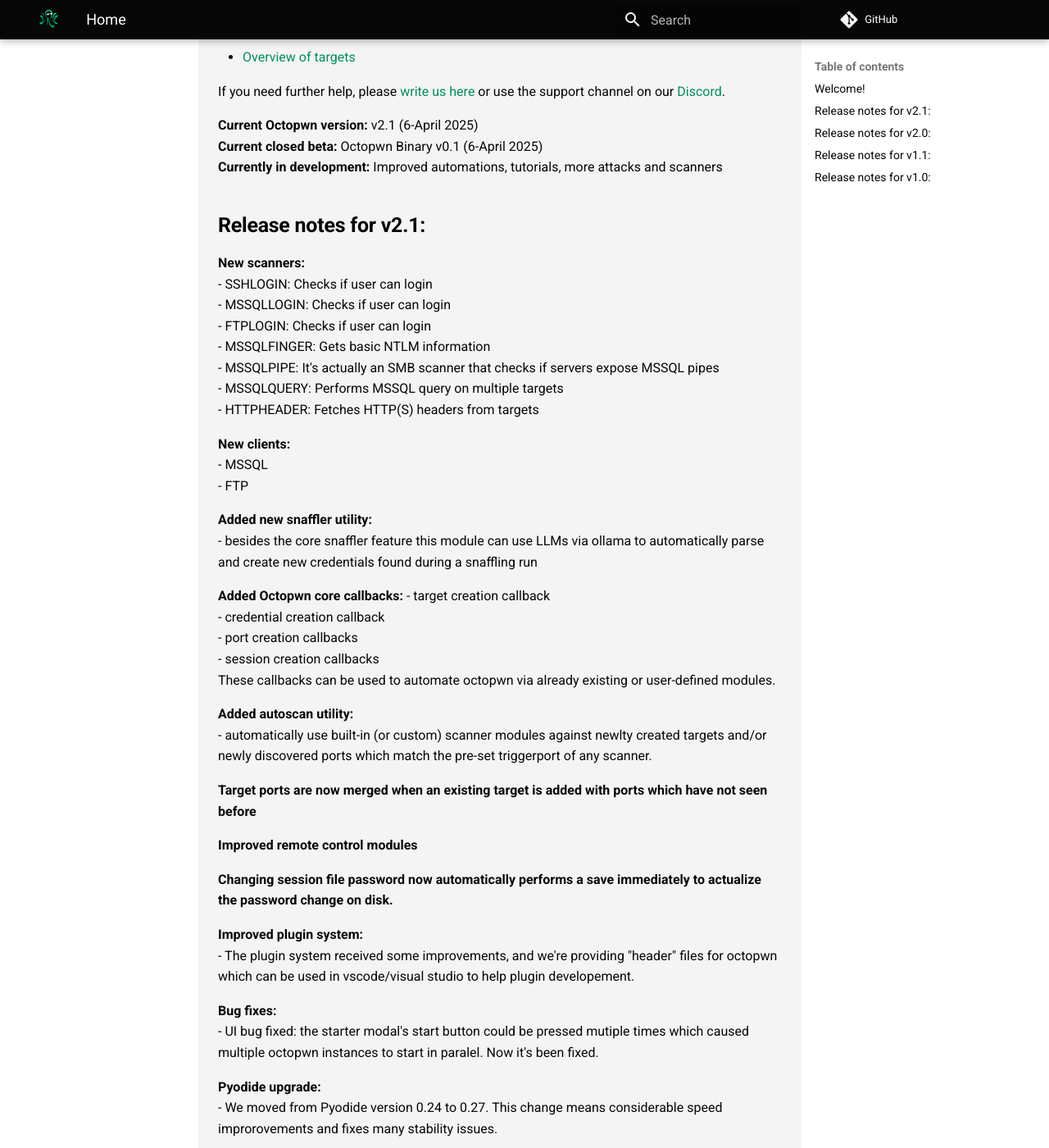
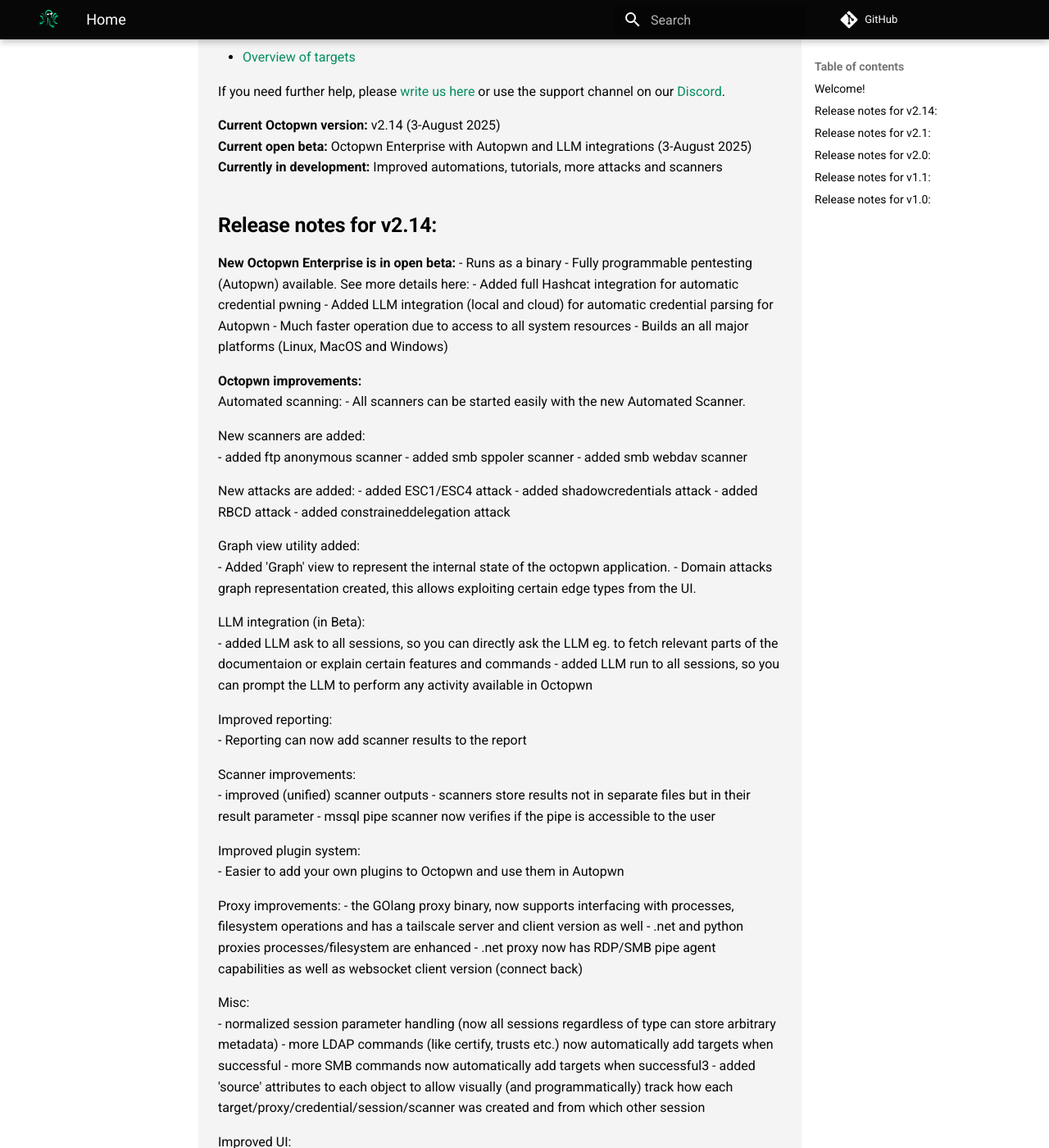
Before and after one commit to octopwn/octopwn-wasm-documentation, an MkDocs documentation site: the page built from docs/index.md, in a window 1280 px wide and 1400 px high, scrolled down 502 px. Shown: the whole window at 82% size. Built offline with MkDocs 1.6.1 and Material for MkDocs 9.7.7, drawn with Linux system fonts in a browser that asks for light colours; comment, search, counter and statistics services are not loaded; some of the changed text lies outside the part shown.

Commit message:
new release

```diff
--- a/docs/index.md
+++ b/docs/index.md
@@ -15,9 +15,70 @@
 
 If you need further help, please [write us here](https://octopwn.com/support) or use the support channel on our [Discord](https://discord.gg/7amw5mD37Y).
 
-**Current Octopwn version:** v2.1  (6-April 2025)
-**Current closed beta:** Octopwn Binary v0.1 (6-April 2025)
+**Current Octopwn version:** v2.14 (3-August 2025)
+**Current open beta:** Octopwn Enterprise with Autopwn and LLM integrations (3-August 2025)
 **Currently in development:** Improved automations, tutorials, more attacks and scanners
+
+## Release notes for v2.14:
+**New Octopwn Enterprise is in open beta:**
+- Runs as a binary
+- Fully programmable pentesting (Autopwn) available. See more details here:
+- Added full Hashcat integration for automatic credential pwning
+- Added LLM integration (local and cloud) for automatic credential parsing for Autopwn
+- Much faster operation due to access to all system resources
+- Builds an all major platforms (Linux, MacOS and Windows)
+
+**Octopwn improvements:**
+Automated scanning:
+- All scanners can be started easily with the new Automated Scanner.
+
+New scanners are added:
+- added ftp anonymous scanner
+- added smb sppoler scanner
+- added smb webdav scanner
+
+New attacks are added:
+- added ESC1/ESC4 attack
+- added shadowcredentials attack
+- added RBCD attack
+- added constraineddelegation attack
+
+Graph view utility added:
+- Added 'Graph' view to represent the internal state of the octopwn application.
+- Domain attacks graph representation created, this allows exploiting certain edge types from the UI.
+
+LLM integration (in Beta):
+- added LLM ask to all sessions, so you can directly ask the LLM eg. to fetch relevant parts of the documentaion or explain certain features and commands
+- added LLM run to all sessions, so you can prompt the LLM to perform any activity available in Octopwn
+
+Improved reporting:
+- Reporting can now add scanner results to the report
+
+Scanner improvements:
+- improved (unified) scanner outputs
+- scanners store results not in separate files but in their result parameter
+- mssql pipe scanner now verifies if the pipe is accessible to the user
+
+Improved plugin system:
+- Easier to add your own plugins to Octopwn and use them in Autopwn
+
+Proxy improvements:
+- the GOlang proxy binary, now supports interfacing with processes, filesystem operations and has a tailscale server and client version as well
+- .net and python proxies processes/filesystem are enhanced
+- .net proxy now has RDP/SMB pipe agent capabilities as well as websocket client version (connect back)
+
+Misc:
+- normalized session parameter handling (now all sessions regardless of type can store arbitrary metadata)
+- more LDAP commands (like certify, trusts etc.) now automatically add targets when successful
+- more SMB commands now automatically add targets when successful3
+- added 'source' attributes to each object to allow visually (and programmatically) track how each target/proxy/credential/session/scanner was created and from which other session
+
+Improved UI:
+- Enhanced UI functionality and the startup screen
+- Refactored community license handling in the OctoPwn application
+- Enabled all clients to be created driectly from the ui, including mssql over named pipes
+- SMB pipe scanner now allows one-click client creation on the results
+- All tools are ordered alphabetically now
 
 ## Release notes for v2.1:
 
```
Also changed, not shown: docs/plugins/Automations/autopwn.md (added, +11 -0 lines).
